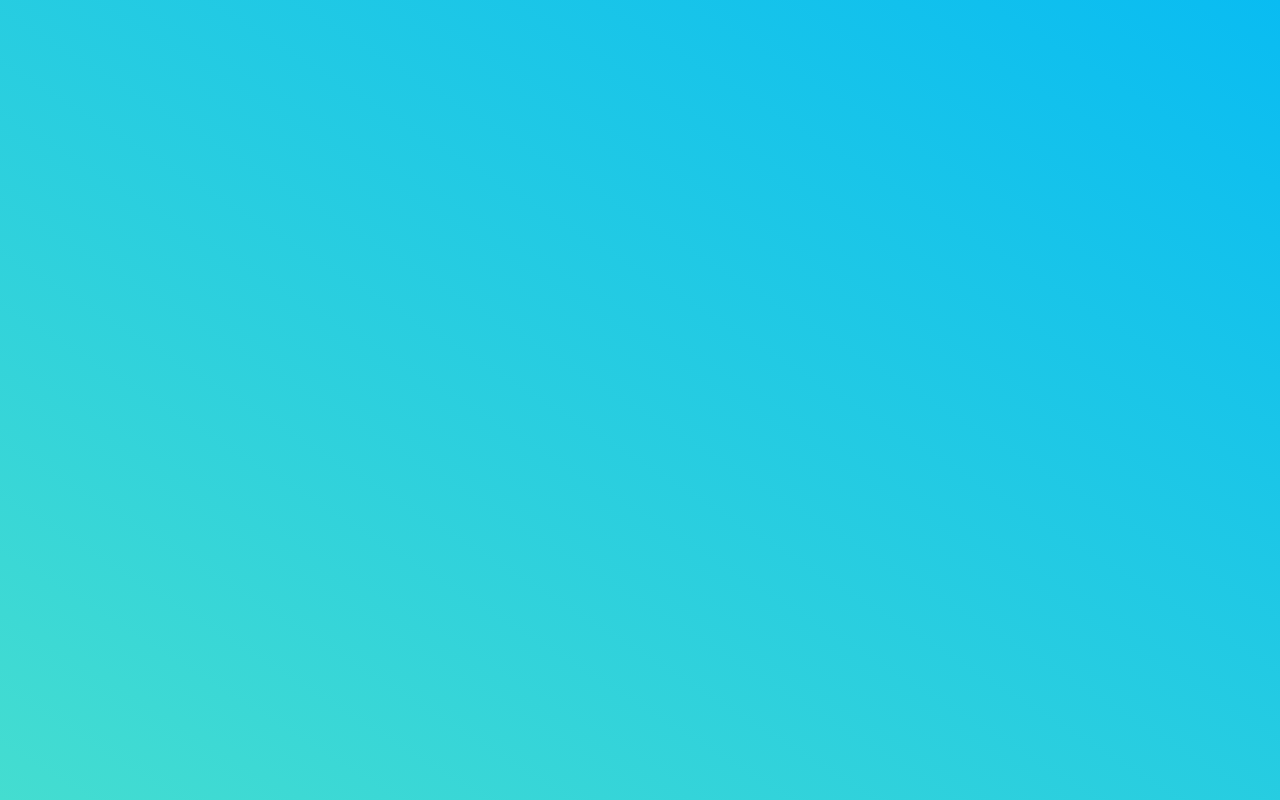
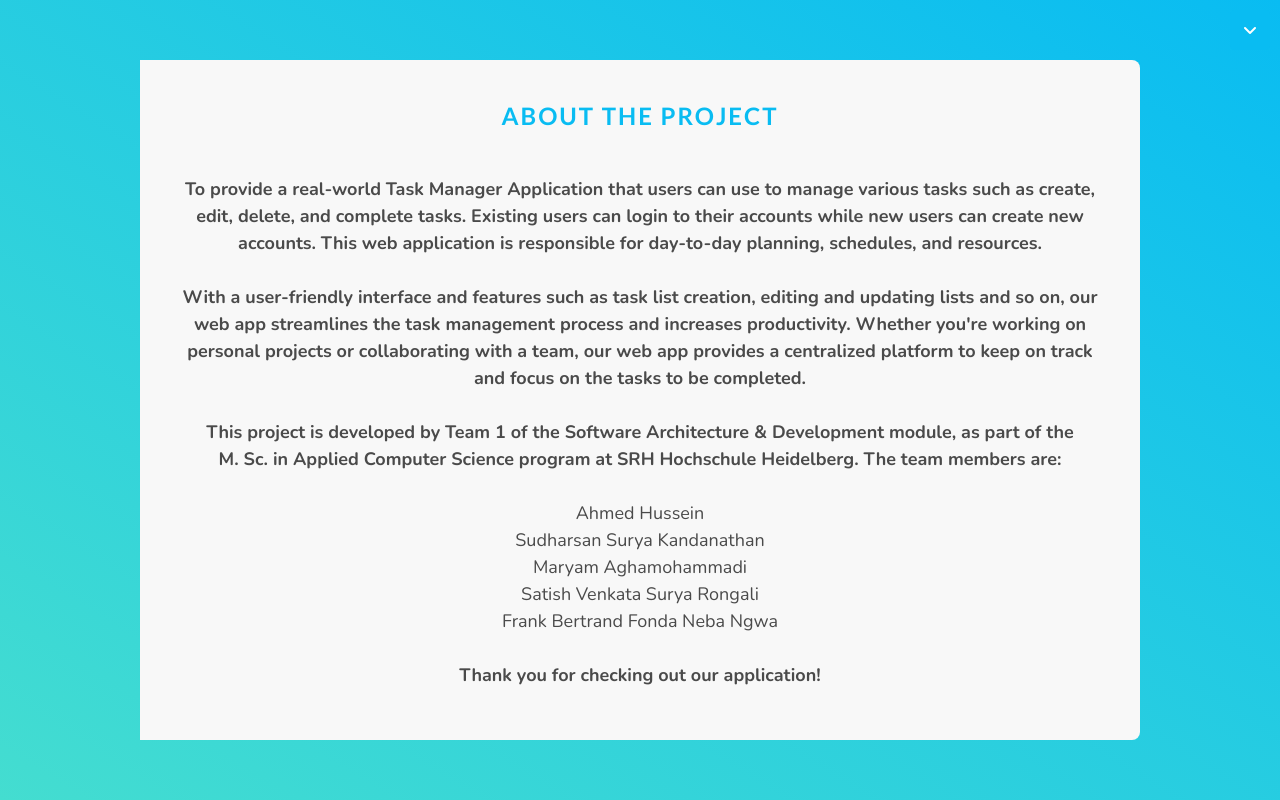
Before and after one commit to suryaslash22/task-manager-mean-stack, an Angular app in the folder frontend/: page /about in a window 1280 px wide. Before the commit this address led to /. Built offline with nearby package versions, Linux system fonts and the light colour scheme.

Commit message:
added about page
+ about page with dropdown links from main page

```diff
--- a/frontend/src/app/app-routing.module.ts
+++ b/frontend/src/app/app-routing.module.ts
@@ -10,6 +10,7 @@ import { EditTaskComponent } from './pages/edit-task/edit-task.component';
 import { ProfileComponent } from './pages/profile/profile.component';
 import { AuthGuardService as AuthGuard } from './auth-guard.service';
 import { AdminComponent } from './pages/admin/admin.component';
+import { AboutComponent } from './pages/about/about.component';
 
 const routes: Routes = [
   { path: '', redirectTo: '/lists', pathMatch: 'full' },
@@ -22,7 +23,9 @@ const routes: Routes = [
   { path: 'lists/:listId', component: TaskViewComponent, canActivate: [AuthGuard] },
   { path: 'lists/:listId/new-task', component: NewTaskComponent, canActivate: [AuthGuard] },
   { path: 'lists/:listId/edit-task/:taskId', component: EditTaskComponent, canActivate: [AuthGuard] },
-  { path: 'profile', component: ProfileComponent, canActivate: [AuthGuard] }
+  { path: 'profile', component: ProfileComponent, canActivate: [AuthGuard] },
+  { path: 'about', component: AboutComponent }
+
 ];
 
 @NgModule({
--- a/frontend/src/app/app.module.ts
+++ b/frontend/src/app/app.module.ts
@@ -15,6 +15,7 @@ import { EditListComponent } from './pages/edit-list/edit-list.component';
 import { EditTaskComponent } from './pages/edit-task/edit-task.component';
 import { ProfileComponent } from './pages/profile/profile.component';
 import { AdminComponent } from './pages/admin/admin.component';
+import { AboutComponent } from './pages/about/about.component';
 
 @NgModule({
   declarations: [
@@ -27,7 +28,8 @@ import { AdminComponent } from './pages/admin/admin.component';
     EditListComponent,
     EditTaskComponent,
     ProfileComponent,
-    AdminComponent
+    AdminComponent,
+    AboutComponent
   ],
   imports: [
     BrowserModule,
--- /dev/null
+++ b/frontend/src/app/pages/about/about.component.html
@@ -0,0 +1,74 @@
+<div class="centered-content">
+    <div class="task-manager-container">
+        <div class="task-list-container has-background-light">
+            <div>
+              <div class="top-bar">
+                <h1 class="title has-text-primary" style="text-align: center;">
+                  About the project
+                </h1>
+              </div>
+
+            <div style="font-size: large; text-align: center;">
+              <!-- Content -->
+              <br>
+              <p style="font-weight: bold;">
+
+                To provide a real-world Task Manager Application that users can use to manage various tasks such as create,
+                edit, delete, and complete tasks. Existing users can login to their accounts while new users can create new
+                accounts. This web application is responsible for day-to-day planning, schedules, and resources.
+
+              </p>
+              <br>
+              <p style="font-weight: bold;">
+
+                With a user-friendly interface and features such as task list creation, editing and updating lists and so on,
+                our web app streamlines the task management process and increases productivity. Whether you're working
+                on personal projects or collaborating with a team, our web app provides a centralized platform to keep on
+                track and focus on the tasks to be completed.
+
+              </p>
+              <br>
+              <div style="font-weight: bold;">
+
+                This project is developed by Team 1 of the Software Architecture & Development module, as part of the <br> M. Sc.
+                in Applied Computer Science program at SRH Hochschule Heidelberg. The team members are:
+
+              </div>
+              <br>
+              <ul>
+                <li>Ahmed Hussein</li>
+                <li>Sudharsan Surya Kandanathan</li>
+                <li>Maryam Aghamohammadi</li>
+                <li>Satish Venkata Surya Rongali</li>
+                <li>Frank Bertrand Fonda Neba Ngwa</li>
+              </ul>
+              <br>
+
+              <div style="font-weight: bold;">
+                Thank you for checking out our application!
+              </div>
+            </div>
+
+          </div>
+        </div>
+    </div>
+    <div class="logout">
+        <div class="dropdown is-hoverable is-right">
+          <div class="dropdown-trigger">
+            <button class="button is-success" aria-haspopup="true" aria-controls="dropdown-menu">
+              <!-- <span>Profile</span> -->
+              <span class="icon is-big">
+                <i class="fas fa-angle-down" aria-hidden="true"></i>
+              </span>
+            </button>
+          </div>
+          <div class="dropdown-menu" id="dropdown-menu" role="menu">
+            <div class="dropdown-content" style="margin-left: 30px;">
+              <a href="/" class="dropdown-item">
+                Back
+              </a>
+            </div>
+          </div>
+        </div>
+      </div>
+</div>
--- /dev/null
+++ b/frontend/src/app/pages/about/about.component.scss
@@ -0,0 +1,154 @@
+@import '../../../main-styles.scss';
+
+.task-manager-container {
+    display: flex;
+    width: 100%;
+    height: 100%;
+    max-width: 1000px;
+    max-height: 680px;
+}
+
+.sidebar {
+    display: flex;
+    flex-direction: column;
+
+    width: 250px;
+    background: white;
+
+    padding: 42px;
+
+    border-top-left-radius: 8px;
+    border-bottom-left-radius: 8px;
+}
+
+.task-list-container {
+    position: relative;
+    display: flex;
+    flex-direction: column;
+    flex-grow: 1;
+    padding: 42px;
+
+    border-top-right-radius: 8px;
+    border-bottom-right-radius: 8px;
+
+
+    .top-bar {
+        margin-bottom: 20px;
+        display: flex;
+        .title {
+            flex-grow: 1;
+            margin: 0;
+        }
+    }
+
+}
+
+.list-menu {
+    display: flex;
+    flex-direction: column;
+    margin-top: 15px;
+    flex-grow: 1;
+
+    .list-menu-item {
+        display: flex;
+
+        align-items: center;
+        padding: 10px 15px;
+        border-radius: 5px;
+
+        width: 100%;
+        color: #5f5f5f;
+        margin-bottom: 5px;
+
+        &:hover {
+            background: $light;
+        }
+
+        &.is-active {
+            background-color: #cff8ef;
+            color: $dark-green;
+        }
+    }
+}
+
+.task {
+    display: flex;
+    background: white;
+    padding: 15px 20px;
+    border-radius: 5px;
+    margin-top: 10px;
+
+    align-items: center;
+
+    &:not(.complete) {
+        cursor: pointer;
+        transition: box-shadow 0.2s ease, transform 0.2s ease;
+
+        &:active {
+            transform: scale(0.95);
+        }
+
+        &:hover {
+            box-shadow: 0 0 0 5px #eeeeee;
+
+            .task-buttons {
+                opacity: 1;
+                transform: scale(1);
+            }
+        }
+    }
+
+    &.completed {
+        text-decoration: line-through;
+        opacity: 0.8;
+    }
+
+    &.completed .task-text {
+        text-decoration: line-through;
+        opacity: 0.8;
+    }
+
+
+    .task-text {
+        display: flex;
+        flex-grow: 1;
+    }
+
+    .task-buttons {
+        transition: opacity 0.2s, transform 0.2s;
+        opacity: 0;
+        transform: scale(0.85);
+    }
+}
+
+.circle-add-button {
+    position: absolute;
+    bottom: 35px;
+    right: 35px;
+    height: 50px;
+    width: 50px;
+    border-radius: 50%;
+
+}
+
+.empty-state-text {
+    font-size: 20px;
+    color: #777;
+    text-align: center;
+}
+
+.circle-add-button{
+    position: absolute;
+   bottom: 35px;
+   right: 35px;
+    height: 50px;
+    width: 50px;
+    border-radius: 50%;
+
+}
+
+.empty-state-text{
+    font-size: 20px;
+    color: #777;
+    text-align: center;
+}
--- a/frontend/src/app/pages/admin/admin.component.html
+++ b/frontend/src/app/pages/admin/admin.component.html
@@ -75,7 +75,7 @@
                 Logout
               </a>
               <hr class="dropdown-divider">
-              <a class="dropdown-item">
+              <a href="/about" class="dropdown-item">
                 About
               </a>
             </div>
--- a/frontend/src/app/pages/task-view/task-view.component.html
+++ b/frontend/src/app/pages/task-view/task-view.component.html
@@ -122,7 +122,7 @@
             Logout
           </a>
           <hr class="dropdown-divider">
-          <a class="dropdown-item">
+          <a href="/about" class="dropdown-item">
             About
           </a>
         </div>
```
Also changed, not shown: frontend/src/app/pages/about/about.component.ts (added, +10 -0 lines), 1 other file (tests, documents, lock files or other folders).
